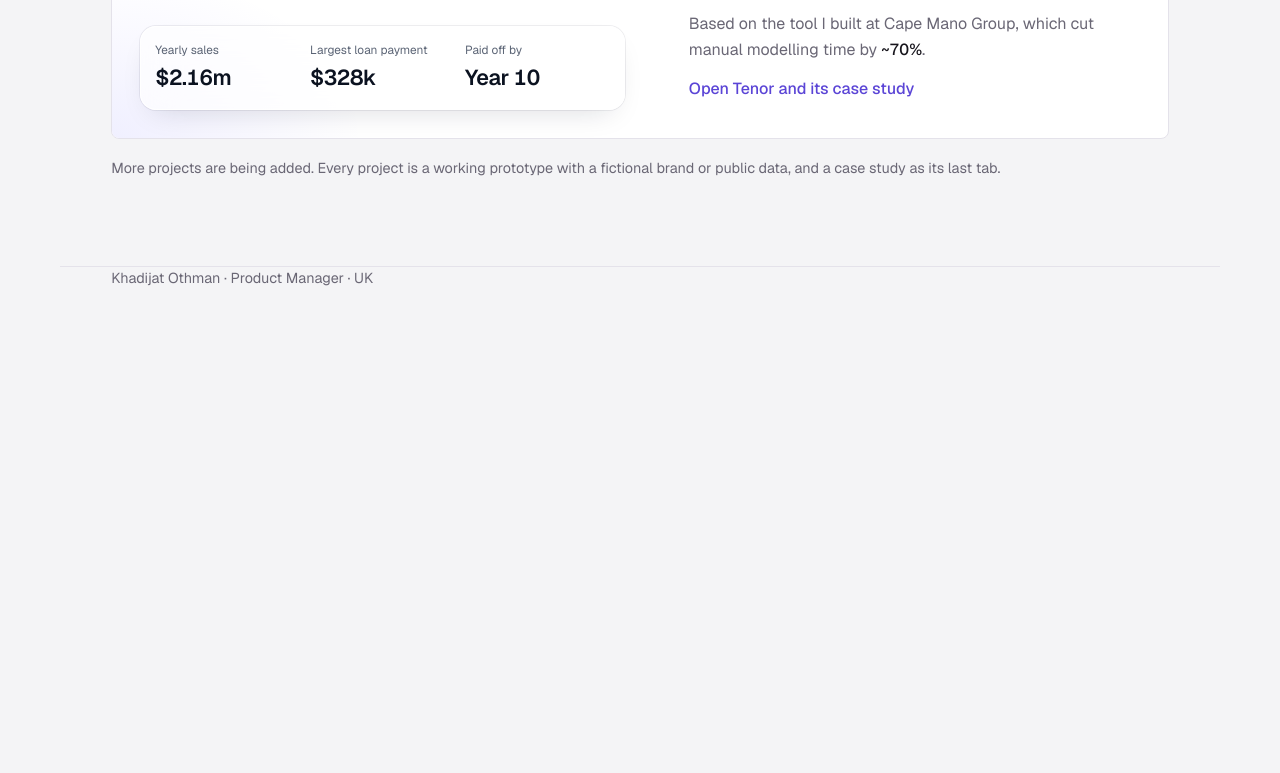
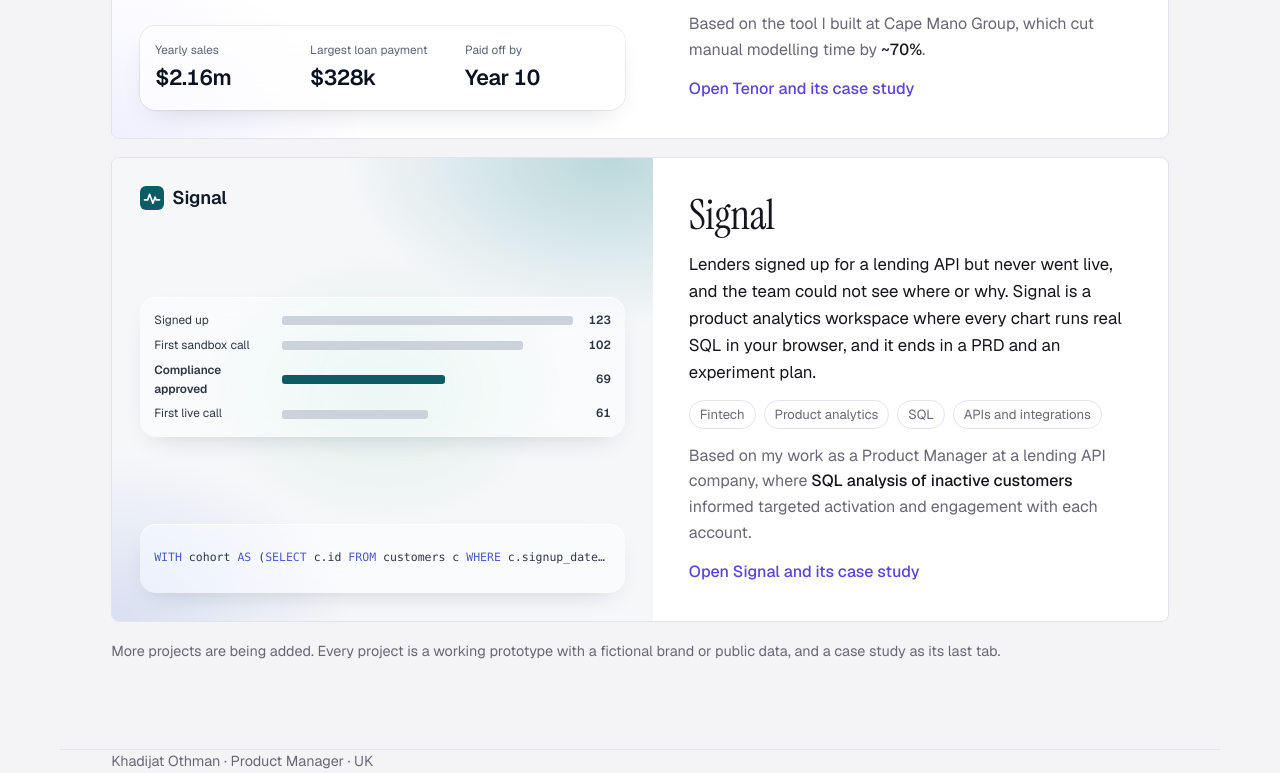
Before and after one commit to khothmanj/khothmanj.github.io, a plain HTML site: page index.html in a window 1280 px wide. Shown: the part 752-1525 px from the top of the page. Before the commit the page ends 1042 px from the top, so only its background shows below. Drawn offline with nearby package versions, Linux system fonts and the light colour scheme.

Commit message:
Add Signal card to portfolio home and document Signal in CLAUDE.md
Co-Authored-By: Claude Opus 5.5 <noreply@anthropic.com>

```diff
--- a/fintech-analytics/css/signal.css
+++ b/fintech-analytics/css/signal.css
@@ -962,3 +962,6 @@ body::before {
 
 @media (max-width: 1120px) { .refreshed .label { display: none; } }
 @media (max-width: 980px) { .ws-view, .ws-sep { display: none; } }
+
+/* Collapsed state from the start-up script, before the app script runs */
+@media (min-width: 861px) { html.side-collapsed .app { grid-template-columns: 64px minmax(0, 1fr); } }
--- a/index.html
+++ b/index.html
@@ -34,6 +34,22 @@
   .project .result strong { color: var(--ink); font-weight: 500; }
   .tags { display: flex; flex-wrap: wrap; gap: 8px; list-style: none; margin: 0; padding: 0; }
   .tags li { font-size: 0.82rem; color: var(--muted); border: 1px solid var(--line); border-radius: 99px; padding: 3px 10px; }
+  /* Signal preview in Signal's own look: petrol teal on frosted glass */
+  .project + .project { margin-top: 18px; }
+  .project .shot { grid-template-columns: minmax(0, 1fr); }
+  .shot .panel { min-width: 0; }
+  .project .shot.signal { background: radial-gradient(380px 240px at 92% 0%, rgba(13,128,136,0.26), transparent 70%), radial-gradient(340px 240px at 0% 100%, rgba(92,128,210,0.2), transparent 70%), radial-gradient(260px 200px at 50% 50%, rgba(110,196,158,0.16), transparent 70%), #F6F7F9; color: #111827; }
+  .shot .brand-s { display: inline-flex; align-items: center; gap: 8px; font: 600 1.15rem/1 Geist, sans-serif; letter-spacing: -0.01em; }
+  .shot .brand-s svg { width: 24px; height: 24px; }
+  .shot.signal .panel { background: rgba(255,255,255,0.46); border: 0; box-shadow: inset 0 1px 0 rgba(255,255,255,0.95), 0 10px 28px -14px rgba(15,23,42,0.22); }
+  .mf { display: grid; gap: 6px; }
+  .mf div { display: grid; grid-template-columns: 120px minmax(0, 1fr) 30px; gap: 8px; align-items: center; font-size: 0.74rem; color: #2D3644; }
+  .mf i { display: block; height: 9px; border-radius: 3px; background: #CBD2DB; }
+  .mf div.w i { background: #0D5C63; }
+  .mf div.w { font-weight: 600; }
+  .mf b { text-align: right; font-weight: 600; font-variant-numeric: tabular-nums; }
+  .sql-line { font: 400 0.72rem/1.5 ui-monospace, "SF Mono", Menlo, monospace; color: #2D3644; white-space: nowrap; overflow: hidden; text-overflow: ellipsis; }
+  .sql-line b { color: #4A5BC4; font-weight: 500; }
   .go { color: var(--violet); font-weight: 500; }
   .note { color: var(--muted); font-size: 0.9rem; margin-top: 18px; }
   footer { border-top: 1px solid var(--line); padding: 22px 0 40px; color: var(--muted); font-size: 0.9rem; }
@@ -66,6 +82,20 @@
         <span class="go">Open Tenor and its case study</span>
       </div>
     </a>
+    <a class="project" href="fintech-analytics/">
+      <div class="shot signal" aria-hidden="true">
+        <span class="brand-s"><svg viewBox="0 0 32 32"><rect width="32" height="32" rx="8" fill="#0D5C63"/><path d="M6 18.5h4.2l2.6-7.5 4.4 12 2.9-8.3 1.6 3.8H26" fill="none" stroke="#FFFFFF" stroke-width="2.2" stroke-linecap="round" stroke-linejoin="round"/></svg>Signal</span>
+        <div class="panel mf"><div><span>Signed up</span><i style="width:100%"></i><b>123</b></div><div><span>First sandbox call</span><i style="width:83%"></i><b>102</b></div><div class="w"><span>Compliance approved</span><i style="width:56%"></i><b>69</b></div><div><span>First live call</span><i style="width:50%"></i><b>61</b></div></div>
+        <div class="panel"><p class="sql-line"><b>WITH</b> cohort <b>AS</b> (<b>SELECT</b> c.id <b>FROM</b> customers c <b>WHERE</b> c.signup_date <b>BETWEEN</b> '2024-11-01' <b>AND</b> '2026-07-31')</p></div>
+      </div>
+      <div class="text">
+        <h3>Signal</h3>
+        <p class="problem">Lenders signed up for a lending API but never went live, and the team could not see where or why. Signal is a product analytics workspace where every chart runs real SQL in your browser, and it ends in a PRD and an experiment plan.</p>
+        <ul class="tags" aria-label="Topics"><li>Fintech</li><li>Product analytics</li><li>SQL</li><li>APIs and integrations</li></ul>
+        <p class="result">Based on my work as a Product Manager at a lending API company, where <strong>SQL analysis of inactive customers</strong> informed targeted activation and engagement with each account.</p>
+        <span class="go">Open Signal and its case study</span>
+      </div>
+    </a>
     <p class="note">More projects are being added. Every project is a working prototype with a fictional brand or public data, and a case study as its last tab.</p>
   </section>
 </main>
```
Also changed, not shown: fintech-analytics/index.html (+2 -2 lines), 1 other file.
